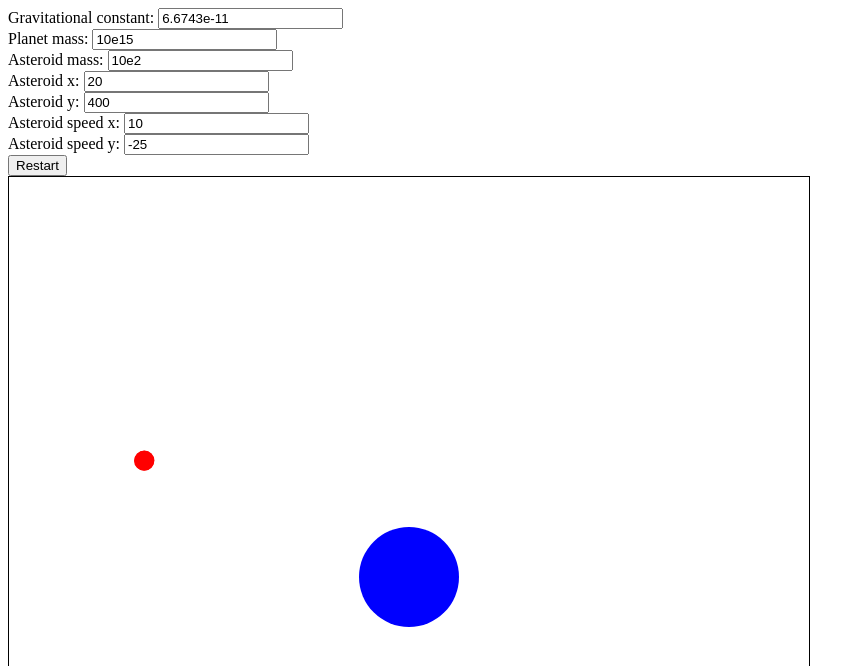
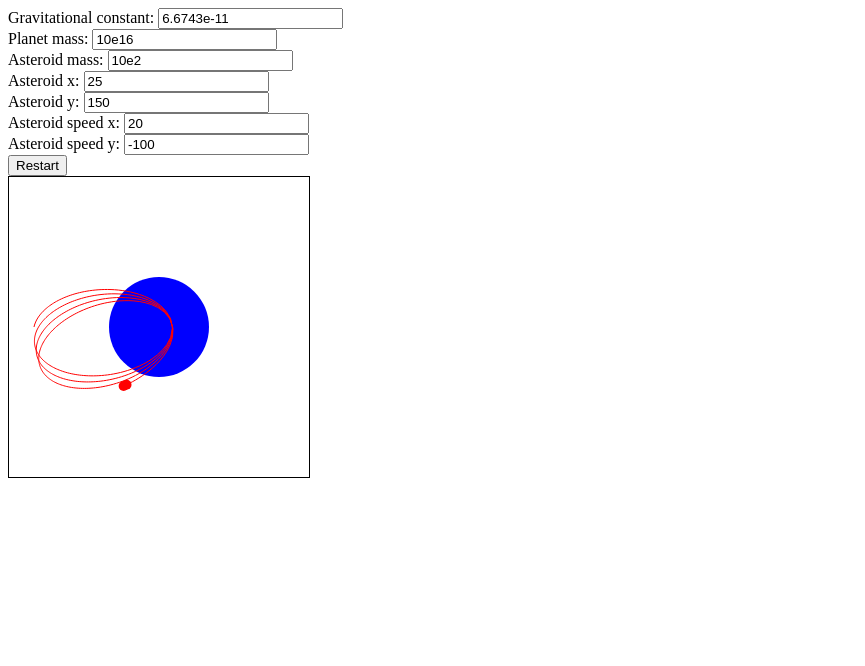
Before and after one commit to demirsuat/js, a plain HTML site: page index.html in a window 1280 px wide. Shown: the top 666 px of the page, without its empty margins (0-865 px from the left). Drawn offline with Linux system fonts and the light colour scheme.

Commit message:
Draw the asteroid's path. Initial values changed.

```diff
--- a/index.html
+++ b/index.html
@@ -14,7 +14,7 @@
       <input type="number" id="gravityconstantInput" value="6.6743e-11">
       <div>
         <label for="planetMassInput">Planet mass:</label>
-        <input type="number" id="planetMassInput" value="10e15">
+        <input type="number" id="planetMassInput" value="10e16">
       </div>
       <div>
         <label for="asteroidMassInput">Asteroid mass:</label>
@@ -22,23 +22,23 @@
       </div>
       <div>
         <label for="asteroidxInput">Asteroid x:</label>
-        <input type="number" id="asteroidxInput" value="20">
+        <input type="number" id="asteroidxInput" value="25">
       </div>
       <div>
         <label for="asteroidyInput">Asteroid y:</label>
-        <input type="number" id="asteroidyInput" value="400">
+        <input type="number" id="asteroidyInput" value="150">
       </div>
       <div>
         <label for="asteroidvxInput">Asteroid speed x:</label>
-        <input type="number" id="asteroidvxInput" value="10">
+        <input type="number" id="asteroidvxInput" value="20">
       </div>
       <div>
         <label for="asteroidvyInput">Asteroid speed y:</label>
-        <input type="number" id="asteroidvyInput" value="-25">
+        <input type="number" id="asteroidvyInput" value="-100">
       </div>
       <button id="restart-button">Restart</button>
     </div>
-    <canvas id="game-canvas" width="800" height="800"></canvas>
+    <canvas id="game-canvas" width="300" height="300"></canvas>
     <script src="script.js"></script>
   </body>
 </html>
--- a/script.js
+++ b/script.js
@@ -17,11 +17,7 @@ let asteroidvx = parseFloat(asteroidvxInput.value);
 let asteroidvyInput = document.getElementById('asteroidvyInput');
 let asteroidvy = parseFloat(asteroidvyInput.value);
 
-// Define some constants
-//const G = 1.6743e-11; // Gravitational constant
-//const planetMass = 10e15; // Mass of Earth in kg
-//const asteroidMass = 10e2; // Mass of asteroid in kg
-const asteroidRadius = 10; // Radius of asteroid in pixels
+const asteroidRadius = 5; // Radius of asteroid in pixels
 
 // Define the planet and asteroid as objects with position, velocity, and mass properties
 let planet = {
@@ -39,8 +35,10 @@ let asteroid = {
   vy: asteroidvy,
   mass: asteroidMass,
 };
+let asteroidPath = [];
+asteroidPath.push({ x: asteroid.x, y: asteroid.y });
 
-// Set up the start button
+// Set up the restart button
 const restartButton = document.getElementById('restart-button');
 restartButton.addEventListener('click', () => {
   gravityconstantInput = document.getElementById('gravityconstantInput');
@@ -71,6 +69,7 @@ restartButton.addEventListener('click', () => {
     vy: asteroidvy,
     mass: asteroidMass,
   };
+  asteroidPath = [{ x: asteroid.x, y: asteroid.y }];
 });
 
 // Set up the game loop
@@ -89,9 +88,18 @@ function update() {
 
   // Draw the asteroid as a circle
   ctx.beginPath();
-  ctx.arc(asteroid.x, asteroid.y, 10, 0, 2 * Math.PI);
+  ctx.arc(asteroid.x, asteroid.y, 5, 0, 2 * Math.PI);
   ctx.fillStyle = '#FF0000';
   ctx.fill();
+
+  ctx.beginPath();
+  ctx.moveTo(asteroidPath[0].x, asteroidPath[0].y);
+  for (let i = 1; i < asteroidPath.length; i++) {
+    ctx.lineTo(asteroidPath[i].x, asteroidPath[i].y);
+  }
+  ctx.strokeStyle = '#FF0000';
+  ctx.stroke();
+
 
   // Calculate the distance between the asteroid and planet
   const dx = asteroid.x - planet.x;
@@ -110,6 +118,7 @@ function update() {
   asteroid.vy += ay * timeStep / 1000;
   asteroid.x += asteroid.vx * timeStep / 1000;
   asteroid.y += asteroid.vy * timeStep / 1000;
+  asteroidPath.push({ x: asteroid.x, y: asteroid.y });
 
   // Draw the updated asteroid position
   ctx.beginPath();
```
